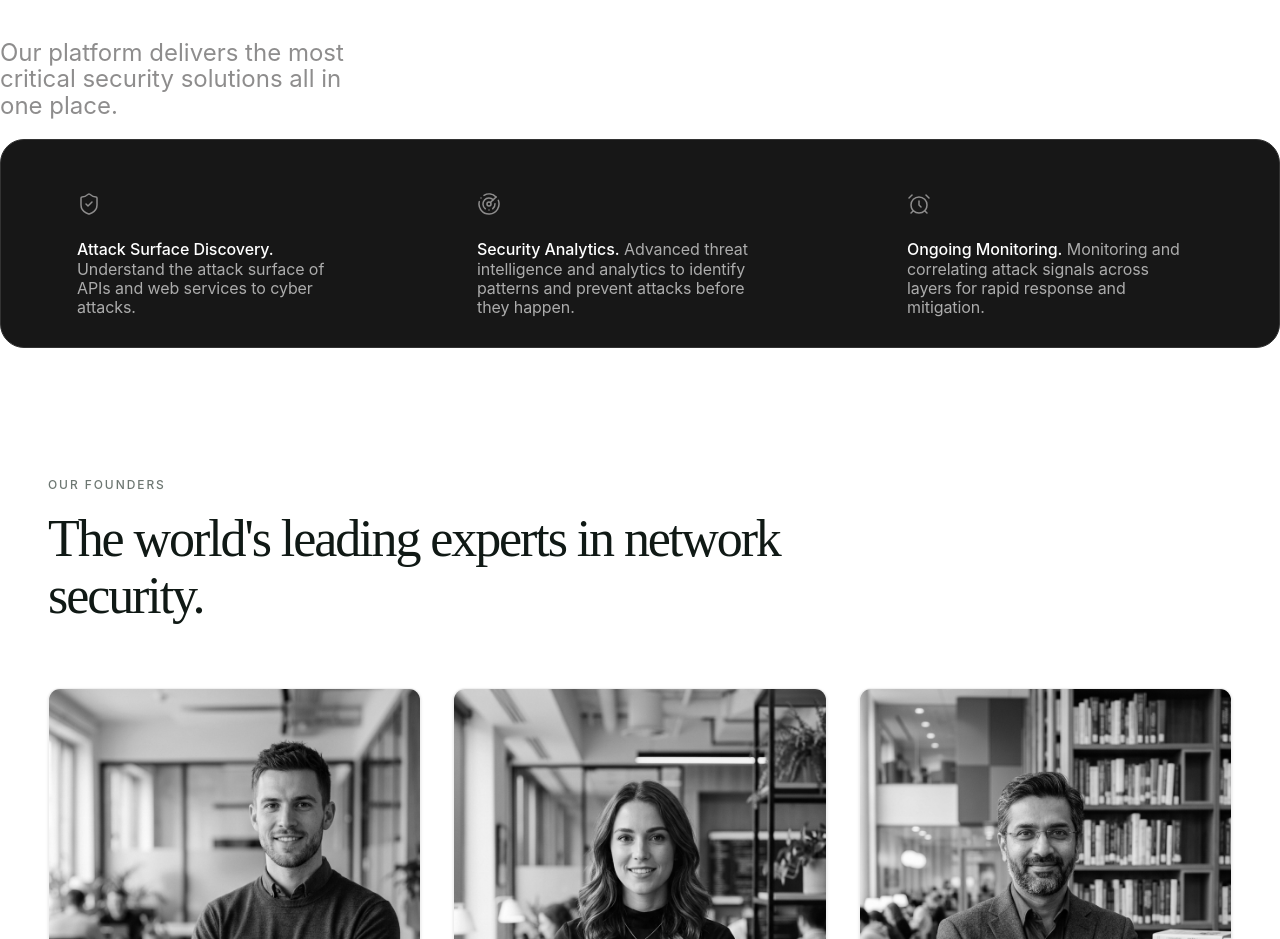
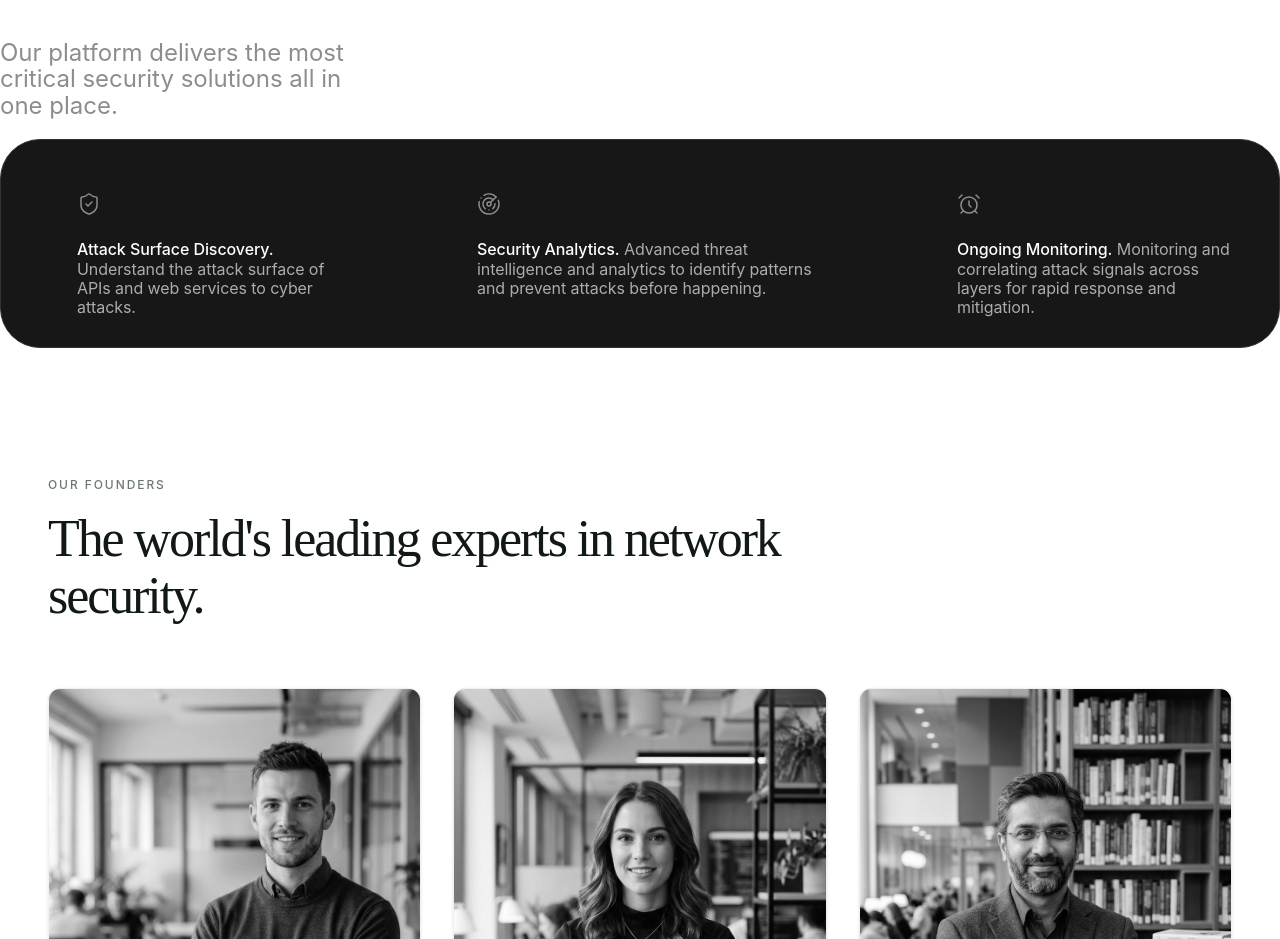
Before and after one commit to Ux-Geek/Crosslayer-Labs, a Next.js app: page / in a window 1280 px wide. Shown: the part 2840-3779 px from the top of the page. Built offline with nearby package versions, Linux system fonts and the light colour scheme; a web font is replaced by a local one.

Commit message:
refactor: update security analytics text and increase component width in SolutionsSection

```diff
--- a/src/components/SolutionsSection.tsx
+++ b/src/components/SolutionsSection.tsx
@@ -12,9 +12,9 @@ const solutions = [
   },
   {
     title: "Security Analytics.",
-    text: "Advanced threat intelligence and analytics to identify patterns and prevent attacks before they happen.",
+    text: "Advanced threat intelligence and analytics to identify patterns and prevent attacks before happening.",
     icon: Radar,
-    width: "310px",
+    width: "360px",
   },
   {
     title: "Ongoing Monitoring.",
@@ -43,8 +43,8 @@ export default function SolutionsSection() {
         />
         <div className="absolute inset-0 bg-black/40" />
 
-        {/* "Our Security Solutions" — left:44, from bottom ~120px, 36px #EBEBEB */}
-        <div className="absolute bottom-[104px] left-[44px]">
+        {/* "Our Security Solutions" — left:44, from bottom ~88px, 36px #EBEBEB */}
+        <div className="absolute bottom-[88px] left-[44px]">
           <h2
             className="text-[36px] font-medium leading-[110%] text-[#EBEBEB]"
             style={{ width: "529px" }}
@@ -77,7 +77,7 @@ export default function SolutionsSection() {
         whileInView={{ opacity: 1, y: 0 }}
         viewport={{ once: true }}
         transition={{ duration: 0.6 }}
-        className="mt-[20px] flex flex-col items-center justify-start rounded-[24px] border border-[#333333] bg-[#171717] pl-[66px] md:flex-row"
+        className="mt-[20px] flex flex-col items-center justify-start rounded-[40px] border border-[#333333] bg-[#171717] pl-[66px] md:flex-row"
         style={{ height: "209px", gap: "120px" }}
       >
         {solutions.map((item) => (
```
